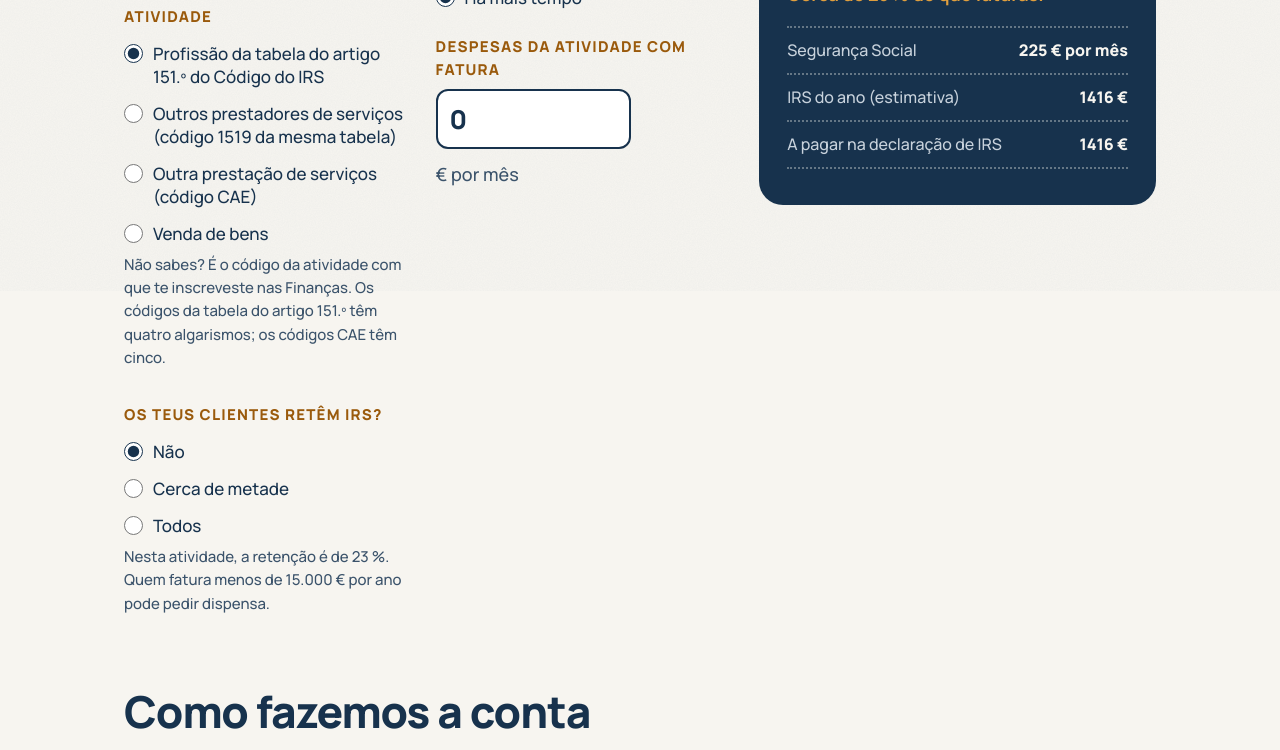
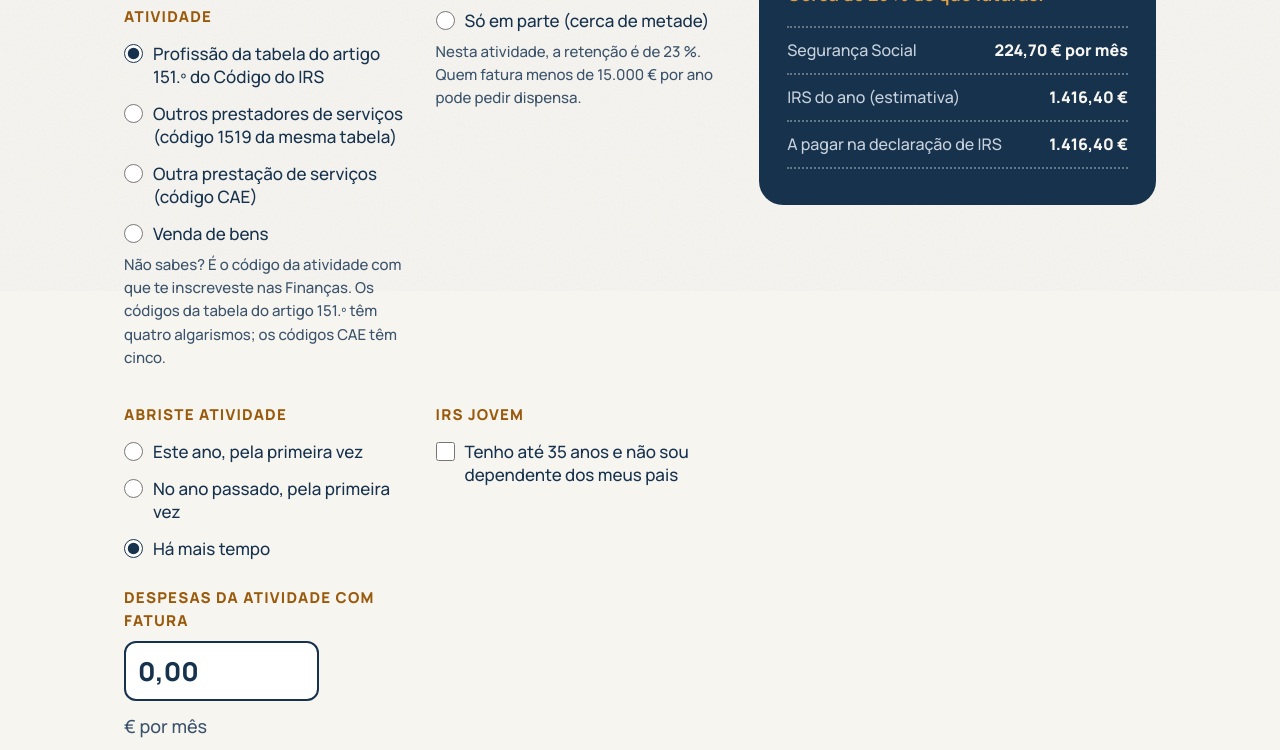
Before and after one commit to Pedrooruben1/Escrit-rio-de-contabilidade, a plain HTML site: page site/quanto-por-de-lado/index.html in a window 1280 px wide. Shown: the part 509-1259 px from the top of the page. Drawn offline with Linux system fonts and the light colour scheme.

Commit message:
Calculadora: IRS Jovem, números com separador de milhares e retenção mais à vista
Co-Authored-By: Claude Opus 5.5 <noreply@anthropic.com>
Claude-Session: https://claude.ai/code/session_01CtovKutCVt7F35VvmHsdsx

```diff
--- a/site/estilo.css
+++ b/site/estilo.css
@@ -208,3 +208,9 @@ button.texto { font: inherit; color: inherit; background: none; border: 0; paddi
 .perfil legend label, .legenda label { cursor: default; padding: 0; display: inline; font-size: inherit; }
 .perfil .campo-euro input { width: 7.5em; height: auto; margin: 0; flex: none; accent-color: auto; }
 .parcelas div[hidden] { display: none; }
+.calc-form { grid-template-columns: 1fr 1fr; }
+.calc-form fieldset:first-child { grid-column: auto; }
+.so-jovem { display: none; }
+.calc-form.com-jovem .so-jovem { display: block; }
+.calc-form select { font: inherit; font-size: 17px; color: var(--azul); padding: 10px 12px; border: 2px solid var(--azul); border-radius: 12px; background: #fff; max-width: 100%; }
+.calc-form select:focus-visible { outline: 3px solid var(--ambar); outline-offset: 2px; }
--- a/site/quanto-por-de-lado/calculo.js
+++ b/site/quanto-por-de-lado/calculo.js
@@ -1,11 +1,15 @@
 /* Quanto pôr de lado por mês para o IRS e a Segurança Social (recibos verdes, regime simplificado).
    Valores de 2026. Fontes (confirmadas em 22/11/2026):
-   - IRS, taxas: artigo 68.º do CIRS, redação do DL 212/2026 (Portal das Finanças).
+   - IRS, taxas: artigo 68.º do CIRS, redação do DL 212/2026 (Portal das Finanças); taxa adicional de
+     solidariedade: artigo 68.º-A (2,5 % de 80.000 a 250.000 €, 5 % acima).
    - Regime simplificado: artigo 31.º do CIRS (coeficientes, n.º 2, n.º 10, n.º 13).
    - Dedução específica: artigo 25.º, n.º 1, a) do CIRS (8,54 x IAS).
    - Mínimo de existência: artigo 70.º do CIRS.
    - Retenção na fonte: artigo 101.º, n.º 1 do CIRS (23 % e 11,5 %).
    - IAS 2026: 537,13 € (Portaria 480-A/2025/1).
+   - IRS Jovem: artigo 12.º-B do CIRS e folheto "IRS Jovem 2025" da AT (isenção sobre o rendimento bruto,
+     limite de 55 x IAS, rendimento isento conta para a taxa). Na categoria B aplicamos a parte isenta em
+     proporção ao rendimento coletável: é uma aproximação.
    - Segurança Social: Guia Prático "Novo regime dos trabalhadores independentes" v1.14 (21,4 %, 70 % / 20 %,
      mínimo de 20 €, máximo de 12 x IAS, primeiro enquadramento só ao fim de 12 meses). */
 var CALC = (function () {
@@ -24,6 +28,8 @@ var CALC = (function () {
       if (c > ant) imposto += (Math.min(c, lim) - ant) * t;
       ant = lim;
     }
+    if (c > 80000) imposto += (Math.min(c, 250000) - 80000) * 0.025;
+    if (c > 250000) imposto += (c - 250000) * 0.05;
     return imposto;
   }
 
@@ -39,7 +45,9 @@ var CALC = (function () {
     return Math.max(0, Math.min(base, rl));
   }
 
-  // e: {mensal, tipo: p|o|s|v, ano: 1|2|3 (3 = terceiro ou seguintes), despesas (mensais), retencao: 0|0.5|1}
+  function pctJovem(n) { return !n ? 0 : n === 1 ? 1 : n <= 4 ? 0.75 : n <= 7 ? 0.5 : n <= 10 ? 0.25 : 0; }
+
+  // e: {mensal, tipo: p|o|s|v, ano: 1|2|3 (3 = terceiro ou seguintes), despesas (mensais), retencao: 0|0.5|1, jovem: 0 ou ano 1 a 10}
   function calcular(e) {
     var bruto = e.mensal * 12;
     var servicos = e.tipo !== "v";
@@ -62,12 +70,14 @@ var CALC = (function () {
     }
     var abat = e.tipo === "p" ? minimoExistencia(bruto, rl) : 0;
     var coletavel = Math.max(0, rl - abat);
-    var irs = Math.max(0, irsTaxas(coletavel) - DESP_GERAIS);
+    var isento = Math.min(pctJovem(e.jovem) * bruto, 55 * IAS);
+    var parteTributada = bruto > 0 ? 1 - isento / bruto : 1;
+    var irs = Math.max(0, irsTaxas(coletavel) * parteTributada - DESP_GERAIS);
     var retido = bruto * RET[e.tipo] * e.retencao;
     var acerto = irs - retido;                                     // > 0: a pagar em agosto; < 0: reembolso
     var porMes = ssMes + Math.max(0, acerto) / 12;
     return { bruto: bruto, ssMes: ssMes, ssAno: ssAno, irs: irs, retido: retido, acerto: acerto, porMes: porMes,
-             coletavel: coletavel, faltaDespesas: faltaDespesas, abatimento: abat,
+             isento: isento, coletavel: coletavel, faltaDespesas: faltaDespesas, abatimento: abat,
              pct: e.mensal > 0 ? porMes / e.mensal : 0 };
   }
   return { calcular: calcular, irsTaxas: irsTaxas };
--- a/site/quanto-por-de-lado/index.html
+++ b/site/quanto-por-de-lado/index.html
@@ -47,13 +47,20 @@
       <h2 id="t-dados" class="sr">Os teus dados</h2>
       <fieldset>
         <legend><label for="mensal">Quanto faturas por mês</label></legend>
-        <p class="campo-euro"><input id="mensal" name="mensal" type="number" inputmode="decimal" min="0" step="50" value="1500"> <span>€ por mês, em média, sem IVA</span></p>
+        <p class="campo-euro"><input id="mensal" name="mensal" type="text" inputmode="decimal" autocomplete="off" value="1.500,00"> <span>€ por mês, em média, sem IVA</span></p>
         <p class="legenda segunda" id="l-tipo">Atividade</p>
         <label><input type="radio" name="tipo" value="p" checked> Profissão da tabela do artigo 151.º do Código do IRS</label>
         <label><input type="radio" name="tipo" value="o"> Outros prestadores de serviços (código 1519 da mesma tabela)</label>
         <label><input type="radio" name="tipo" value="s"> Outra prestação de serviços (código CAE)</label>
         <label><input type="radio" name="tipo" value="v"> Venda de bens</label>
         <p class="pequeno">Não sabes? É o código da atividade com que te inscreveste nas Finanças. Os códigos da tabela do artigo 151.º têm quatro algarismos; os códigos CAE têm cinco.</p>
+      </fieldset>
+      <fieldset class="so-retencao">
+        <legend>Retenção na fonte nos teus recibos</legend>
+        <label><input type="radio" name="retencao" value="0" checked> Não (tens dispensa ou os clientes são particulares)</label>
+        <label><input type="radio" name="retencao" value="1"> Sim, em todos</label>
+        <label><input type="radio" name="retencao" value="0.5"> Só em parte (cerca de metade)</label>
+        <p class="pequeno" id="taxa-ret"></p>
       </fieldset>
       <fieldset>
         <legend>Abriste atividade</legend>
@@ -62,15 +69,22 @@
         <label><input type="radio" name="ano" value="3" checked> Há mais tempo</label>
         <div class="so-servicos">
           <p class="legenda segunda"><label for="despesas">Despesas da atividade com fatura</label></p>
-          <p class="campo-euro"><input id="despesas" name="despesas" type="number" inputmode="decimal" min="0" step="10" value="0"> <span>€ por mês</span></p>
+          <p class="campo-euro"><input id="despesas" name="despesas" type="text" inputmode="decimal" autocomplete="off" value="0,00"> <span>€ por mês</span></p>
         </div>
       </fieldset>
-      <fieldset class="so-retencao">
-        <legend>Os teus clientes retêm IRS?</legend>
-        <label><input type="radio" name="retencao" value="0" checked> Não</label>
-        <label><input type="radio" name="retencao" value="0.5"> Cerca de metade</label>
-        <label><input type="radio" name="retencao" value="1"> Todos</label>
-        <p class="pequeno" id="taxa-ret"></p>
+      <fieldset>
+        <legend>IRS Jovem</legend>
+        <label><input type="checkbox" name="jovem-sim" id="jovem-sim"> Tenho até 35 anos e não sou dependente dos meus pais</label>
+        <div class="so-jovem">
+          <p class="legenda segunda"><label for="jovem-ano">Ano de rendimentos do trabalho</label></p>
+          <select id="jovem-ano" name="jovem-ano">
+            <option value="1">1.º ano (isenção de 100 %)</option>
+            <option value="2">2.º ano (75 %)</option><option value="3">3.º ano (75 %)</option><option value="4">4.º ano (75 %)</option>
+            <option value="5">5.º ano (50 %)</option><option value="6">6.º ano (50 %)</option><option value="7">7.º ano (50 %)</option>
+            <option value="8">8.º ano (25 %)</option><option value="9">9.º ano (25 %)</option><option value="10">10.º ano (25 %)</option>
+          </select>
+          <p class="pequeno">Conta os anos em que tiveste salário ou recibos verdes em teu nome, incluindo os anteriores a 2025. Não contam os anos sem rendimentos nem os anos em que foste dependente. A isenção tem um limite de 29.542,15 € por ano e é pedida na declaração de IRS.</p>
+        </div>
       </fieldset>
     </form>
 
@@ -92,8 +106,9 @@
   <section class="wrap explicacao" aria-labelledby="t-como">
     <h2 id="t-como">Como fazemos a conta</h2>
     <p><b>Segurança Social.</b> 21,4 % sobre 70 % do que faturas em serviços (20 % nas vendas), com um mínimo de 20 € por mês. Quem abre atividade pela primeira vez só começa a pagar ao fim de 12 meses.</p>
-    <p><b>IRS.</b> No regime simplificado, só uma parte do que faturas conta como rendimento: 75 % nas profissões da tabela do artigo 151.º, 35 % nos outros serviços e 15 % nas vendas. Nos serviços, no ano em que abres atividade e no seguinte, essa parte desce para metade e para três quartos, se não tiveres salário nem pensão e não tiveres fechado atividade nos cinco anos anteriores. Nos serviços, uma parte tem de ser justificada com despesas: 15 % do que faturas, de que se descontam logo 4587,09 €. Ao rendimento que sobra aplicamos as taxas de 2026 e descontamos 250 € de despesas gerais familiares, que quase toda a gente atinge. Nas profissões da tabela (exceto o código 1519), quem fatura até cerca de 16.500 € por ano tem ainda o desconto do mínimo de existência.</p>
-    <p><b>O que fica de fora.</b> Esta conta parte do princípio de que os recibos verdes são o teu único rendimento e de que entregas a declaração sozinho. Não entram salários, rendas ou pensões, o IRS Jovem, dependentes e outras deduções, o IVA (que não é teu: se o cobras, guarda-o à parte) nem a contabilidade organizada. Com qualquer uma destas, a conta muda e vale a pena falar com um contabilista certificado.</p>
+    <p><b>IRS.</b> No regime simplificado, só uma parte do que faturas conta como rendimento: 75 % nas profissões da tabela do artigo 151.º, 35 % nos outros serviços e 15 % nas vendas. Nos serviços, no ano em que abres atividade e no seguinte, essa parte desce para metade e para três quartos, se não tiveres salário nem pensão e não tiveres fechado atividade nos cinco anos anteriores. Nos serviços, uma parte tem de ser justificada com despesas: 15 % do que faturas, de que se descontam logo 4.587,09 €. Ao rendimento que sobra aplicamos as taxas de 2026 (e a taxa adicional de solidariedade, acima de 80.000 €) e descontamos 250 € de despesas gerais familiares, que quase toda a gente atinge. Nas profissões da tabela (exceto o código 1519), quem fatura até cerca de 16.500 € por ano tem ainda o desconto do mínimo de existência.</p>
+    <p><b>IRS Jovem.</b> Até aos 35 anos, quem não é dependente pode ter uma parte do rendimento isenta nos primeiros 10 anos de rendimentos do trabalho: 100 % no primeiro, 75 % do segundo ao quarto, 50 % do quinto ao sétimo e 25 % do oitavo ao décimo, até 29.542,15 € por ano. A parte isenta não paga IRS, mas conta para a taxa aplicada ao resto. Não muda a Segurança Social. Nos recibos verdes, a forma exata como a AT reparte a isenção no regime simplificado ainda não está esclarecida num documento oficial, por isso este valor é uma aproximação.</p>
+    <p><b>O que fica de fora.</b> Esta conta parte do princípio de que os recibos verdes são o teu único rendimento e de que entregas a declaração sozinho. Não entram salários, rendas ou pensões, dependentes e outras deduções, o IVA (que não é teu: se o cobras, guarda-o à parte) nem a contabilidade organizada. Com qualquer uma destas, a conta muda e vale a pena falar com um contabilista certificado.</p>
     <p class="aviso">Estimativa com informação geral, a partir do Código do IRS, do Código Contributivo e dos valores publicados para 2026. Não substitui a análise do teu caso.</p>
   </section>
 </main>
--- a/site/quanto-por-de-lado/pagina.js
+++ b/site/quanto-por-de-lado/pagina.js
@@ -1,12 +1,25 @@
 (function () {
-  function euros(v) { return Math.round(v).toLocaleString("pt-PT"); }
+  // 1580.85 -> "1.580,85" (o toLocaleString de pt-PT não separa os milhares abaixo de 10.000)
+  function euros(v) {
+    var neg = v < 0, c = Math.round(Math.abs(v) * 100), int = String(Math.floor(c / 100)), dec = ("0" + (c % 100)).slice(-2);
+    return (neg ? "-" : "") + int.replace(/\B(?=(\d{3})+(?!\d))/g, ".") + "," + dec;
+  }
+  // "1.580,85" ou "1580,85" ou "1580" -> 1580.85
+  function lerEuros(t) { var v = parseFloat(String(t).replace(/[\s€.]/g, "").replace(",", ".")); return isFinite(v) && v > 0 ? v : 0; }
   function iniciar() {
     var f = document.getElementById("calc"), res = document.getElementById("resultado");
     if (!f || typeof CALC === "undefined") return;
     function val(nome) { var r = f.querySelector('input[name="' + nome + '"]:checked'); return r ? r.value : null; }
-    function num(id) { var v = parseFloat(String(document.getElementById(id).value).replace(",", ".")); return isFinite(v) && v > 0 ? v : 0; }
+    function num(id) { return lerEuros(document.getElementById(id).value); }
+    ["mensal", "despesas"].forEach(function (id) {
+      var c = document.getElementById(id);
+      c.addEventListener("blur", function () { c.value = euros(lerEuros(c.value)); });
+      c.addEventListener("focus", function () { c.select(); });
+    });
     function atualizar() {
-      var e = { mensal: num("mensal"), tipo: val("tipo"), ano: parseInt(val("ano"), 10), despesas: num("despesas"), retencao: parseFloat(val("retencao")) };
+      var e = { mensal: num("mensal"), tipo: val("tipo"), ano: parseInt(val("ano"), 10), despesas: num("despesas"), retencao: parseFloat(val("retencao")),
+               jovem: f["jovem-sim"].checked ? parseInt(f["jovem-ano"].value, 10) : 0 };
+      f.classList.toggle("com-jovem", e.jovem > 0);
       var servicos = e.tipo !== "v";
       f.classList.toggle("vendas", !servicos);
       if (!servicos) e.retencao = 0;
@@ -14,7 +27,7 @@
       var r = CALC.calcular(e);
       document.getElementById("r-mes").textContent = euros(r.porMes);
       document.getElementById("r-pct").textContent = e.mensal > 0 ? "Cerca de " + Math.round(r.pct * 100) + " % do que faturas." : "";
-      document.getElementById("r-ss").textContent = e.ano === 1 ? "0 € (isento no primeiro ano)" : euros(r.ssMes) + " € por mês";
+      document.getElementById("r-ss").textContent = e.ano === 1 ? "0,00 € (isento no primeiro ano)" : euros(r.ssMes) + " € por mês";
       document.getElementById("r-irs").textContent = euros(r.irs) + " €";
       document.getElementById("l-ret").hidden = !(r.retido > 0);
       document.getElementById("r-ret").textContent = euros(r.retido) + " €";
@@ -25,6 +38,7 @@
       if (r.retido > 0 && r.acerto < 0) notas.push("As retenções dos clientes já cobrem o IRS estimado, por isso o valor por mês é só a Segurança Social.");
       if (r.faltaDespesas > 0) notas.push("Faltam " + euros(r.faltaDespesas) + " € de despesas com fatura para justificar os 15 %: esse valor foi somado ao rendimento. Se tiveres despesas da atividade, põe-nas acima.");
       if (e.ano === 2) notas.push("No segundo ano, a Segurança Social começa a meio do ano: contámos o ano inteiro, por isso o valor está um pouco acima.");
+      if (e.jovem > 0) notas.push("Com o IRS Jovem, " + euros(r.isento) + " € do que faturas ficam isentos. Se os clientes retêm IRS, retêm sobre o valor todo, a não ser que lhes digas que estás no IRS Jovem.");
       if (e.ano !== 3 && servicos) notas.push("A redução do IRS nos dois primeiros anos só se aplica se não tiveres salário nem pensão.");
       document.getElementById("r-notas").textContent = notas.join(" ");
       res.hidden = false;
```
Also changed, not shown: 1 other file.
